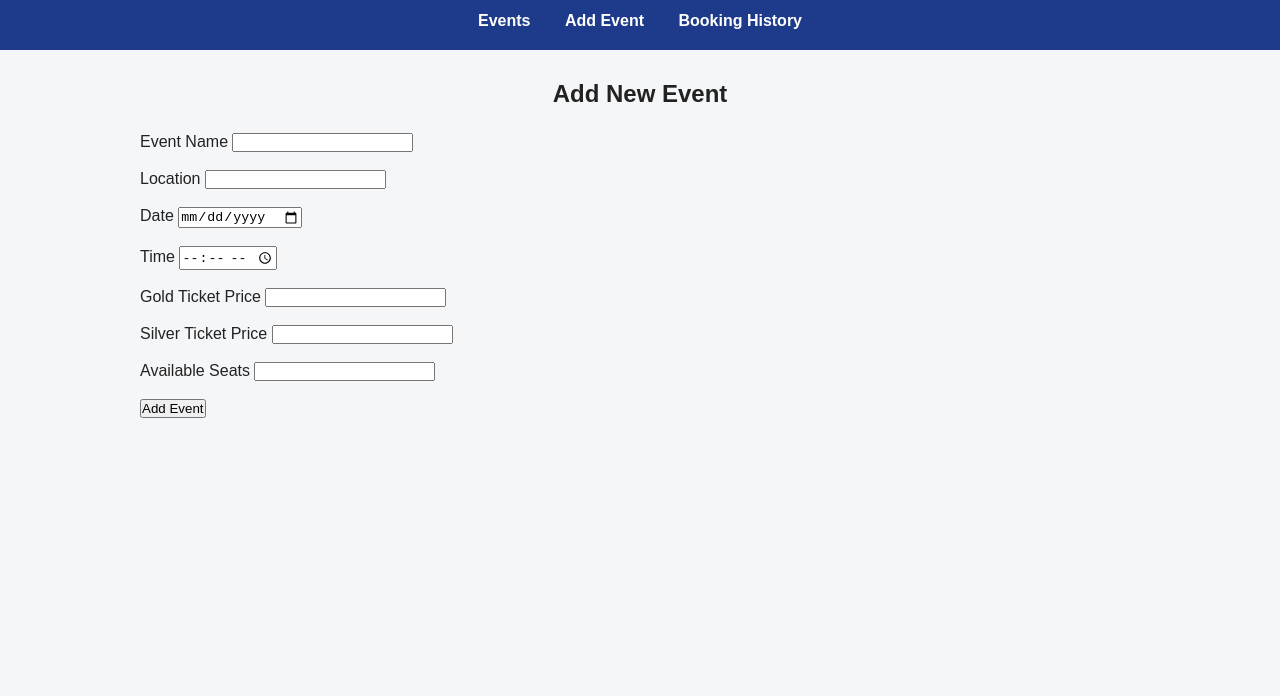
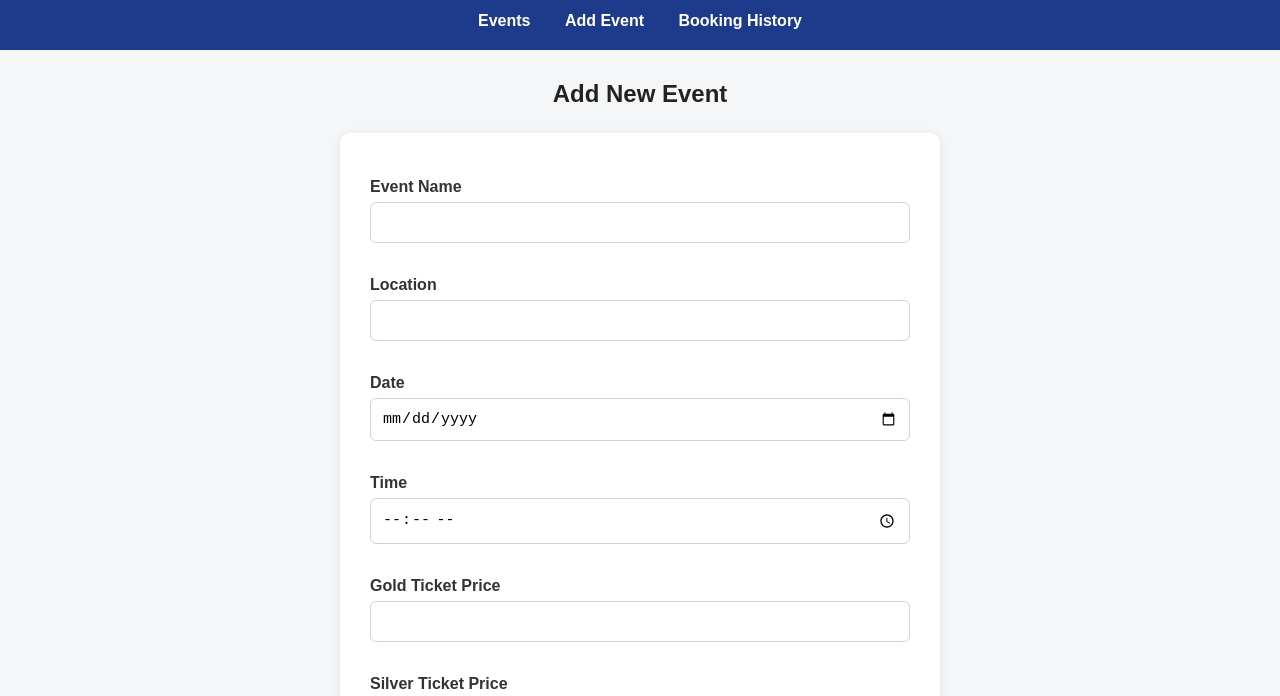
Before and after one commit to Sahithi2201/Training_project, a website: page views/add-event.html in a window 1280 px wide. Shown: the part 60-756 px from the top of the page. Drawn offline with nearby package versions, Linux system fonts and the light colour scheme.

Commit message:
Update CSS styling

```diff
--- a/css/style.css
+++ b/css/style.css
@@ -270,3 +270,62 @@ main h2 {
     margin-top: 20px;
     text-align: center;
 }
+
+/* Add Event Page */
+
+#eventForm {
+    width: 100%;
+    max-width: 600px;
+    margin: 0 auto;
+    background-color: white;
+    padding: 30px;
+    border-radius: 10px;
+    box-shadow: 0 2px 8px rgba(0, 0, 0, 0.1);
+}
+
+#eventForm label {
+    display: block;
+    margin-top: 15px;
+    margin-bottom: 6px;
+    font-weight: bold;
+    color: #333;
+}
+
+#eventForm input {
+    width: 100%;
+    padding: 11px;
+    border: 1px solid #cbd5e1;
+    border-radius: 6px;
+    font-size: 15px;
+}
+
+#eventForm input:focus {
+    outline: none;
+    border-color: #1e3a8a;
+}
+
+#eventForm button {
+    width: 100%;
+    margin-top: 25px;
+    padding: 12px;
+    border: none;
+    border-radius: 6px;
+    background-color: #1e3a8a;
+    color: white;
+    font-size: 16px;
+    font-weight: bold;
+    cursor: pointer;
+}
+
+#eventForm button:hover {
+    background-color: #172554;
+}
+
+#eventMessage {
+    max-width: 600px;
+    margin: 20px auto;
+    padding: 15px;
+    text-align: center;
+    background-color: white;
+    border-radius: 8px;
+}
```
